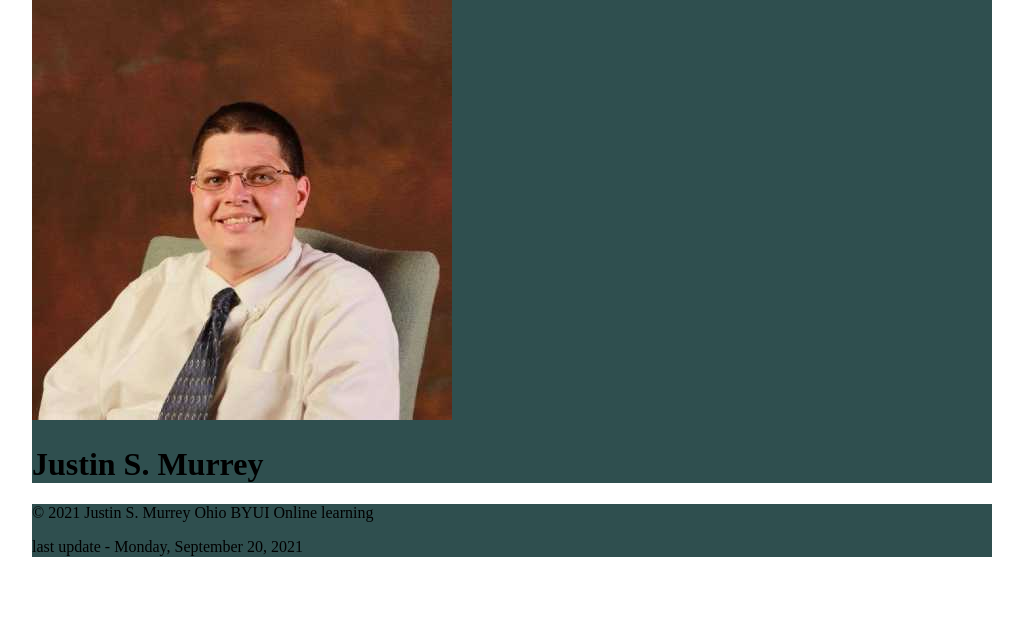
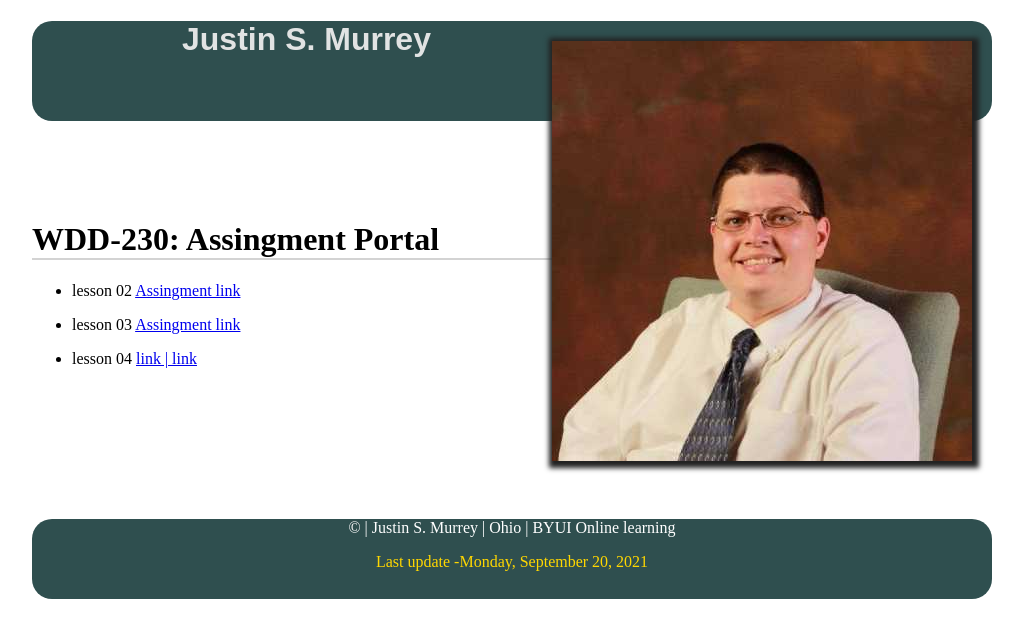
Before and after one commit to werdnasiwel/wdd-230, a plain HTML site: page index.html in a window 1280 px wide. Shown: the whole page, without its empty margins (128-1151 px from the left). Drawn offline with Linux system fonts and the light colour scheme.

Commit message:
11th commit

```diff
--- a/css/style.css
+++ b/css/style.css
@@ -1,13 +1,52 @@
 .content{
   max-width: 960px;
   margin: 0 auto;
+
 }
 
-header{
+.header{
 background-color:darkslategray;
+max-width: 960px;
+font-weight: bold;
+font: 1em sans-serif;
+color: #eeee;
+height: 100px;
+border-radius: 20px;
 }
 
 
-footer{
+footer {
     background-color:darkslategray;
+    margin-top: 150px;
+    height: 80px;
+    clear: both;
+    border-radius: 20px;
 }
+#copyright{
+    text-align: center;
+    color: #fff;
+
+}
+#copyright2 {
+    color: gold;
+
+    }
+
+img{
+    float: right;
+    margin-right: 20px;
+    margin-top: 20px;
+    box-shadow: 2px 2px 5px 5px #222;
+}
+.name{
+margin-left: 150px;
+text-justify: center;
+
+}
+
+.lesson{
+    margin-top: 100px;
+    margin-right: 20px;
+    padding: bottom 4px;
+    border-bottom: 2px solid lightgray;
+}
--- a/index.html
+++ b/index.html
@@ -8,92 +8,56 @@
   <link rel="stylesheet" href="/css/style.css">
   <link rel="stylesheet" href="css/normalize.css">
 
-  <title>BYUI Assingmet</title>
+  <title>BYUI Assignmet</title>
 </head>
 
 <body>
   <div class="content">
-    <header>
+    <header class="header">
       <img src="/image/justins - Copy2.jpg" alt="picture of owner">
-      <h1>Justin S. Murrey</h1>
-    </header>
 
-    <footer>
-      <p>
-        &copy; 2021 Justin S. Murrey Ohio BYUI Online learning
-      </p>
-      <p id="date">
-        last update - <span id="currentdate"></span>
-      </p>
-    </footer>
-  </div>
-  <script src="js/script.js"></script>
-</body>
-</html>
-
-
-<!--<!DOCTYPE html>
-<html lang="en">
-
-<head>
-  <meta charset="UTF-8">
-  <meta http-equiv="X-UA-Compatible" content="IE=edge">
-  <meta name="viewport" content="width=device-width, initial-scale=1.0">
-  <link rel="stylesheet" href="/css/style.css">
-  <link rel="stylesheet" href="css/normalize.css">
-  <title>BYUI Assingmet</title>
-
-</head>
-
-<body>
-  <header>
-    <div id="name">
+      <div class="name">
       <h1>Justin S. Murrey</h1>
     </div>
+
   </header>
+    <section >
+       <h1 class="lesson">
+        WDD-230: Assingment Portal
+      </h1>
 
-  <section id="sec1">
-    <div class="leftcol">
-
-      <h2 id="label">
-        WDD-230: Assingmet Portal
-      </h2>
-      <div>
       <ul>
         <li>
-            lesson 02 <a href="#">Assingmet Link</a>
+          lesson 02 <a href="#">Assingment link</a>
         </li>
       </ul>
       <ul>
         <li>
-            lesson 03 <a href="#">Assingmet Link</a>
+          lesson 03 <a href="#">Assingment link</a>
         </li>
       </ul>
       <ul>
-          <li id="lesson-04">
-            lesson 04 <a href="#">Link</a> <a href="#">Link</a>
+        <li>
+          lesson 04 <a href="#">link | link
+          </a>
         </li>
       </ul>
+      <ul>
+    </section>
+    <footer>
+
+      <div id="copyright">
+        <p>
+          &copy;<span id="copyrightyear"></span> | Justin S. Murrey | Ohio | BYUI Online learning
+        </p>
+        <p id="copyright2">
+          Last update -<span id="currentdate"></span>
+        </p>
       </div>
+    </footer>
+
   </div>
-    <div class="right">
-      <div id="img1">
-        <img src="image/justins - Copy2.jpg" alt="picture of Justin">
-      </div>
-    </div>
-
-  </section>
-
-  <footer>
-    <p>
-      &copy; 2021 Justin S. Murrey Ohio BYUI Online learning
-    </p>
-    <p id="date">
-      last update - <span id="currentdate"></span>
-    </p>
-  </footer>
-  <script src="js/script.js"></script>
+  <script src="/js/script.js"></script>
 </body>
 
 </html>
--->
```
Lines whose indentation alone changed are shown as unchanged.
